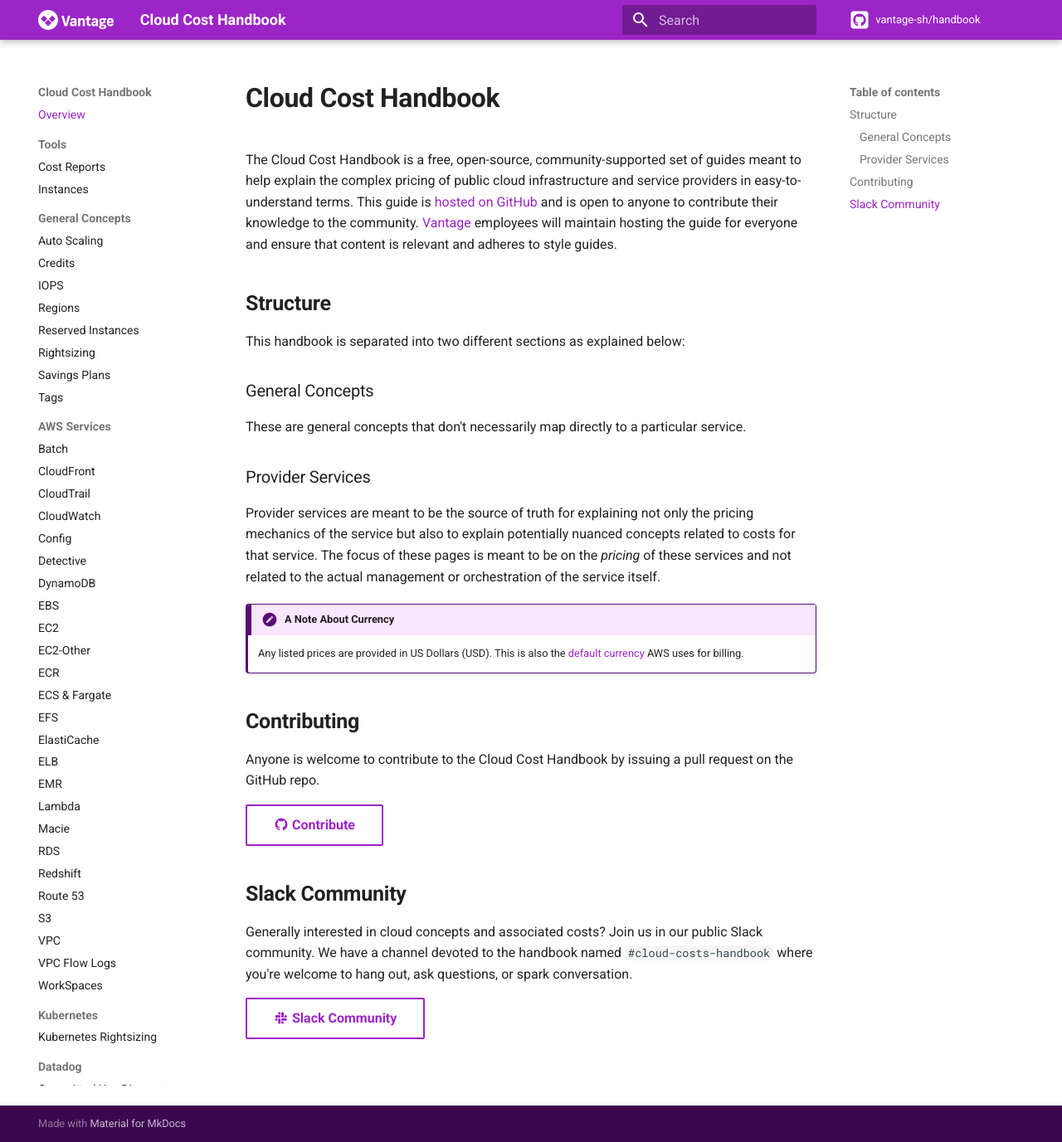
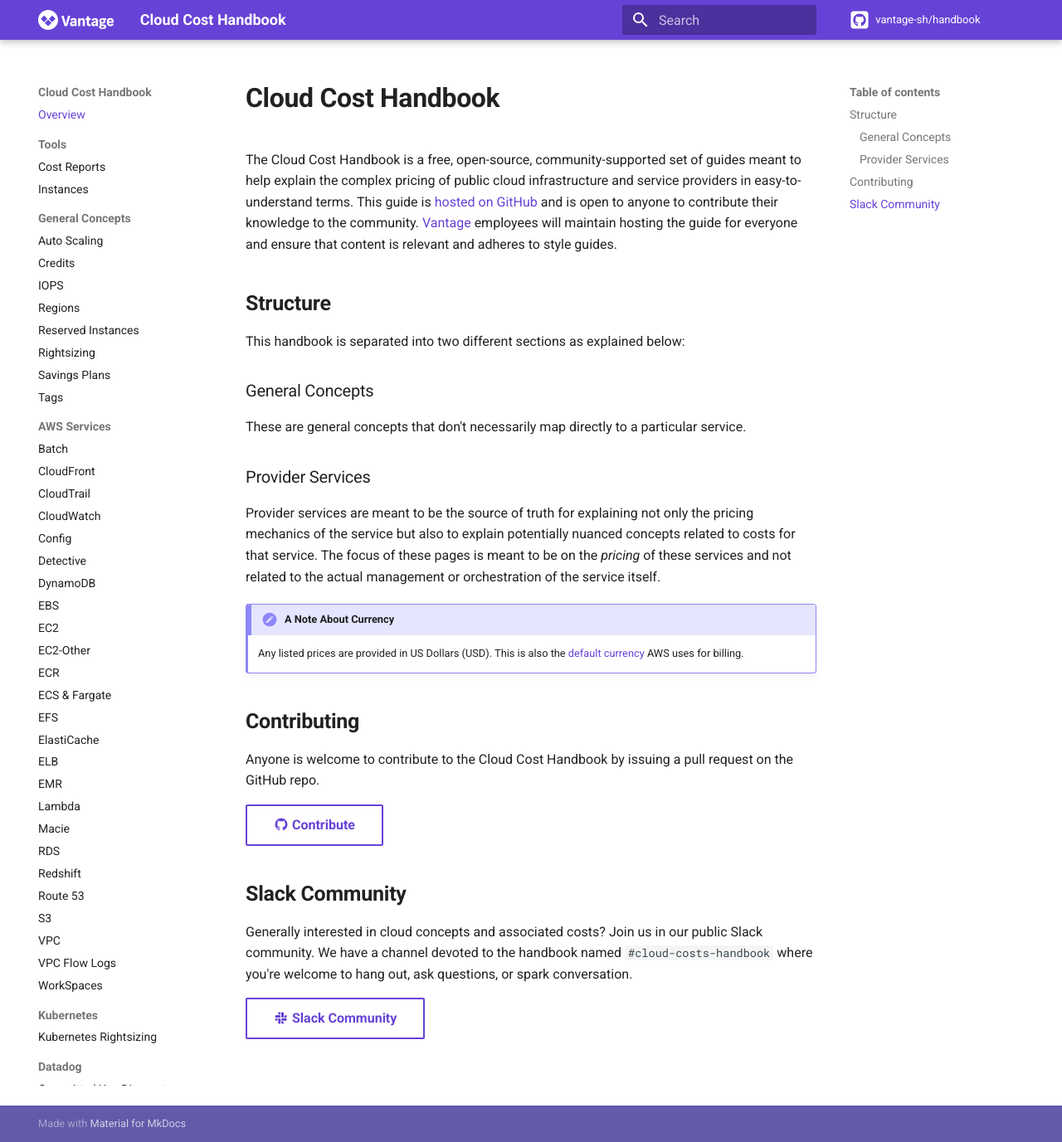
Before and after one commit to vantage-sh/handbook.vantage.sh, an MkDocs documentation site: the page built from docs/index.md, in a window 1280 px wide and 1377 px high. Shown: the whole window at 83% size. Built offline with MkDocs 1.6.1 and Material for MkDocs 9.7.7, drawn with Linux system fonts in a browser that asks for light colours; comment, search, counter and statistics services are not loaded.

Commit message:
chore: Update colors and favicon to new branding.

```diff
--- a/docs/stylesheets/extra.css
+++ b/docs/stylesheets/extra.css
@@ -1,27 +1,27 @@
 :root {
-	--md-primary-fg-color:        #9C25C7;
-	--md-primary-fg-color:        #9C25C7;
-	--md-primary-fg-color--light: #F9E6FF;
-	--md-primary-fg-color--dark:  #5A0A76;
-	--md-accent-fg-color: #9C25C7;
+	--md-primary-fg-color:        #6742D6;
+	--md-primary-fg-color:        #6742D6;
+	--md-primary-fg-color--light: #FFFFFF;
+	--md-primary-fg-color--dark:  #8F86F9;
+	--md-accent-fg-color: #6742D6;
 }
 
 .md-footer {
-	background-color: #5A0A76;
+	background-color: #8F86F9;
 }
 
 .md-typeset :is(.admonition) {
-	border-left: solid #5A0A76;
-	border-color: #5A0A76;
+	border-left: solid #8F86F9;
+	border-color: #8F86F9;
 }
 
 .md-typeset :is(.admonition-title,summary) {
-	background-color: #F9E6FF;
-	border-left: solid #5A0A76;
+	background-color: #E5E5FF;
+	border-left: solid #8F86F9;
 }
 
 .md-typeset :is(.admonition-title,details):before {
-	background-color: #5A0A76;
+	background-color: #8F86F9;
 }
 
 .md-typeset h1 {
--- a/mkdocs.yml
+++ b/mkdocs.yml
@@ -7,7 +7,7 @@
   logo: 'assets/logo.svg'
   icon:
     repo: fontawesome/brands/square-github
-  favicon: https://assets.vantage.sh/www/favicon-32x32.png
+  favicon: 'assets/favicon.png'
 
 extra:
   generator: false
```
Also changed, not shown: docs/assets/favicon.png (added).
